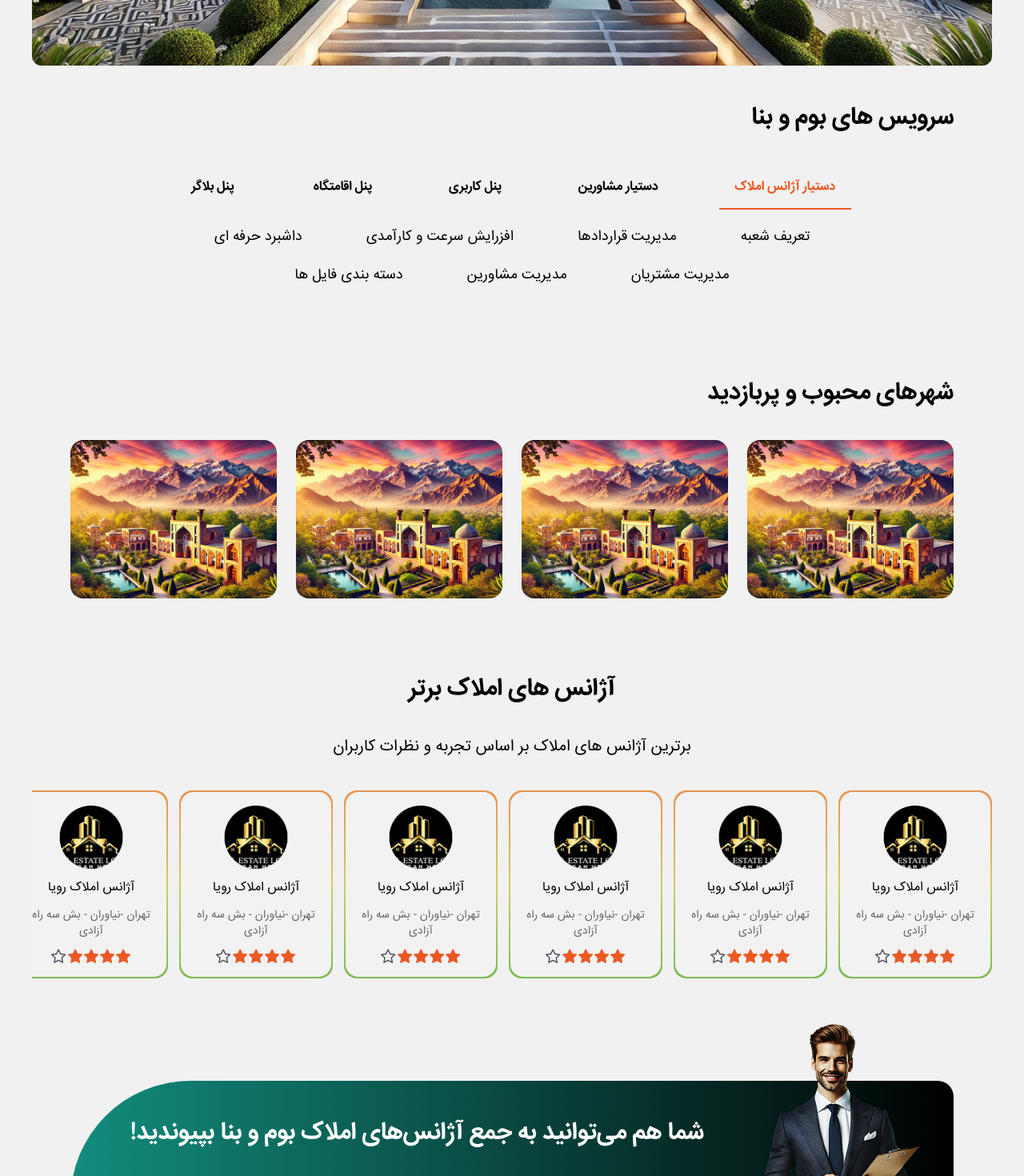
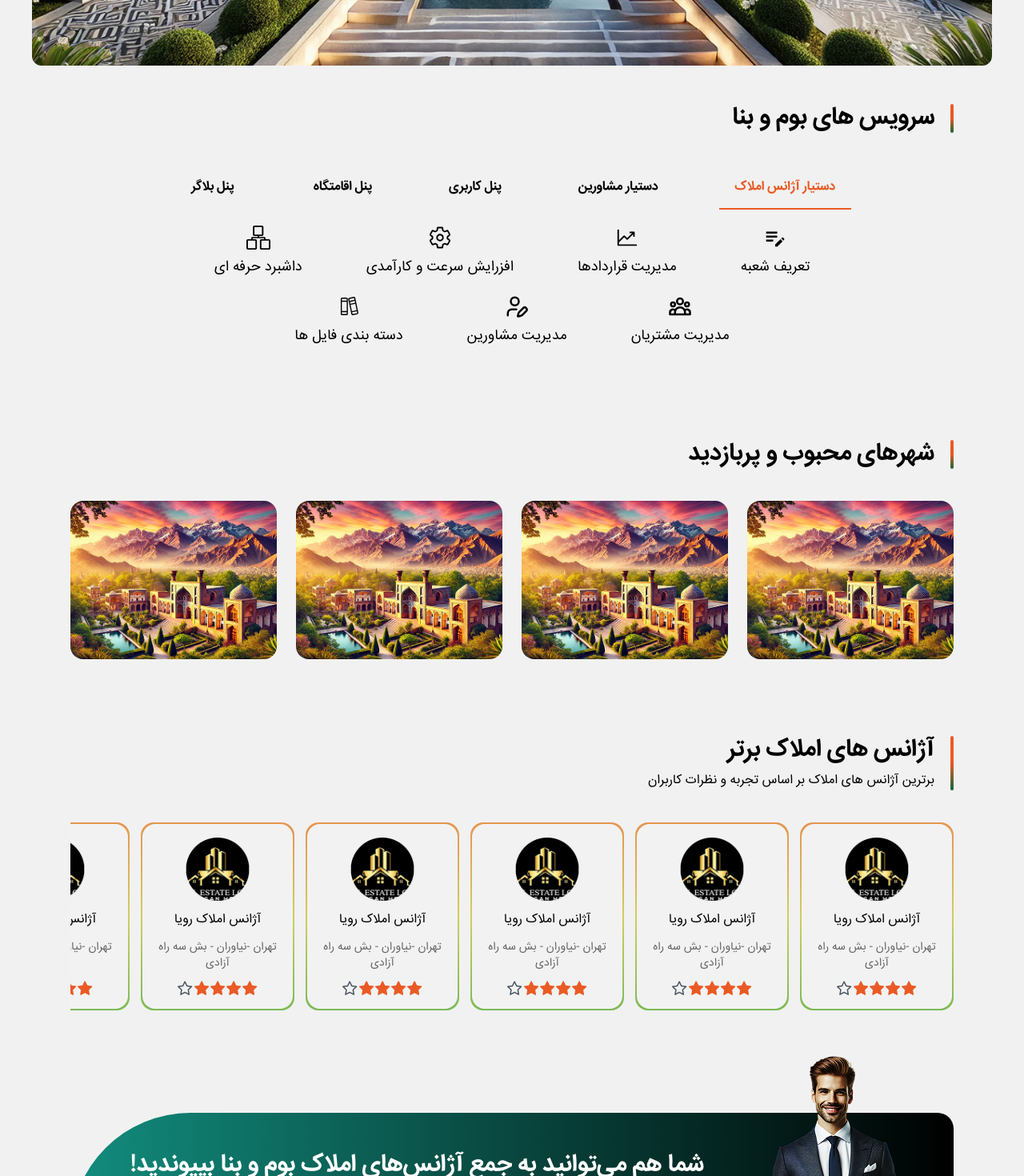
Before and after one commit to Alireza-Mashayekhy/boomobana, a Next.js app: page / in a window 1280 px wide. Shown: the part 680-2150 px from the top of the page at 80% size. Built offline with nearby package versions, Linux system fonts and the light colour scheme.

Commit message:
change titles

```diff
--- a/eslint.config.mjs
+++ b/eslint.config.mjs
@@ -1,9 +1,9 @@
-import { dirname } from 'path';
-import { fileURLToPath } from 'url';
 import { FlatCompat } from '@eslint/eslintrc';
 import reactHooks from 'eslint-plugin-react-hooks';
 import simpleImportSort from 'eslint-plugin-simple-import-sort';
 import unusedImports from 'eslint-plugin-unused-imports';
+import { dirname } from 'path';
+import { fileURLToPath } from 'url';
 
 const __filename = fileURLToPath(import.meta.url);
 const __dirname = dirname(__filename);
--- a/liara.json
+++ b/liara.json
@@ -2,7 +2,7 @@
   "app": "boomobana",
   "port": 3000,
   "build": {
-    "location": "germany"
+    "location": "iran"
   },
   "disks": []
 }
--- /dev/null
+++ b/src/components/atoms/Title/indes.tsx
@@ -0,0 +1,13 @@
+const Title = ({ title, description }: { title: string; description?: string }) => {
+  return (
+    <div className='flex gap-5 mb-10'>
+      <span className='w-1 bg-gradient-to-b from-primary-1 from-50% to-primary-2 rounded-full' />
+      <div className='flex flex-col gap-2'>
+        <h2 className='text-3xl font-bold'>{title}</h2>
+        {description && <h3>{description}</h3>}
+      </div>
+    </div>
+  );
+};
+
+export default Title;
--- a/src/components/pages/Home/LovelyCities.tsx
+++ b/src/components/pages/Home/LovelyCities.tsx
@@ -1,4 +1,5 @@
 import LovelyCard from '@/components/atoms/LovelyCard';
+import Title from '@/components/atoms/Title/indes';
 
 const LovelyCities = () => {
   const cities = [
@@ -22,7 +23,7 @@ const LovelyCities = () => {
 
   return (
     <div className='p-12'>
-      <h2 className='text-3xl font-bold mb-10'>شهرهای محبوب و پربازدید</h2>
+      <Title title='شهرهای محبوب و پربازدید' />
       <div className='flex justify-center'>
         <div className='grid grid-cols-4 gap-6 w-full max-w-[1400px]'>
           {cities.map((city) => {
--- a/src/components/pages/Home/NewestPosts.tsx
+++ b/src/components/pages/Home/NewestPosts.tsx
@@ -3,6 +3,8 @@
 import { TabPanel, TabPanelPassThroughMethodOptions, TabView } from 'primereact/tabview';
 import { classNames } from 'primereact/utils';
 import { useState } from 'react';
+
+import Title from '@/components/atoms/Title/indes';
 
 const Cards = () => {
   return (
@@ -36,10 +38,10 @@ const NewestPosts = () => {
   ];
   return (
     <div className='p-12 pt-20'>
-      <h2 className='text-3xl font-bold mb-10 text-center'>جدید ترین آگهی ها </h2>
-      <p className='text-xl mb-10 text-center'>
-        بهترین گزینه متناسب با نیاز و سلیقه شما ، تنها با چند کلیک در دسترس شماست
-      </p>
+      <Title
+        title='جدید ترین آگهی ها'
+        description='بهترین گزینه متناسب با نیاز و سلیقه شما ، تنها با چند کلیک در دسترس شماست'
+      />
       <TabView
         onTabChange={(e) => setValue?.(e.index)}
         activeIndex={value}
--- a/src/components/pages/Home/SecondSection.tsx
+++ b/src/components/pages/Home/SecondSection.tsx
@@ -1,17 +1,27 @@
 'use client';
 
-import { useState } from 'react';
+import React, { useState } from 'react';
+import { HiOutlineUserGroup } from 'react-icons/hi';
+import { IoSettingsOutline } from 'react-icons/io5';
+import { LuUserPen } from 'react-icons/lu';
+import { MdOutlineEditNote } from 'react-icons/md';
+import { PiBooksLight, PiChartLineUp } from 'react-icons/pi';
+import { SlOrganization } from 'react-icons/sl';
 
 import Tabs from '@/components/atoms/Tabs';
+import Title from '@/components/atoms/Title/indes';
 
-const Items = ({ items }: { items: string[] }) => {
+const Items = ({ items }: { items: { name: string; icon: React.ReactElement }[] }) => {
   return (
     <div className='flex justify-center'>
       <div className='flex items-center gap-x-20 gap-y-5 justify-center flex-wrap max-w-[900px]  rounded-md py-5 px-10 backdrop-blur-sm'>
         {items.map((item, index) => {
           return (
-            <div className='text-lg text-secondary-1' key={`item-${item}-${index}`}>
-              {item}
+            <div
+              className='text-lg text-secondary-1 flex flex-col items-center gap-2'
+              key={`item-${item}-${index}`}>
+              <div className='text-3xl'>{item.icon}</div>
+              {item.name}
             </div>
           );
         })}
@@ -29,13 +39,13 @@ export default function SecondSection() {
       children: (
         <Items
           items={[
-            'تعریف شعبه ',
-            'مدیریت قراردادها',
-            'افزرایش سرعت و کارآمدی',
-            'داشبرد حرفه ای ',
-            'مدیریت مشتریان',
-            'مدیریت مشاورین ',
-            'دسته بندی فایل ها '
+            { icon: <MdOutlineEditNote />, name: 'تعریف شعبه ' },
+            { icon: <PiChartLineUp />, name: 'مدیریت قراردادها' },
+            { icon: <IoSettingsOutline />, name: 'افزرایش سرعت و کارآمدی' },
+            { icon: <SlOrganization />, name: 'داشبرد حرفه ای ' },
+            { icon: <HiOutlineUserGroup />, name: 'مدیریت مشتریان' },
+            { icon: <LuUserPen />, name: 'مدیریت مشاورین ' },
+            { icon: <PiBooksLight />, name: 'دسته بندی فایل ها ' }
           ]}
         />
       )
@@ -45,13 +55,13 @@ export default function SecondSection() {
       children: (
         <Items
           items={[
-            'تعریف شعبه ',
-            'مدیریت قراردادها',
-            'افزرایش سرعت و کارآمدی',
-            'داشبرد حرفه ای ',
-            'مدیریت مشتریان',
-            'مدیریت مشاورین ',
-            'دسته بندی فایل ها '
+            { icon: <MdOutlineEditNote />, name: 'تعریف شعبه ' },
+            { icon: <PiChartLineUp />, name: 'مدیریت قراردادها' },
+            { icon: <IoSettingsOutline />, name: 'افزرایش سرعت و کارآمدی' },
+            { icon: <SlOrganization />, name: 'داشبرد حرفه ای ' },
+            { icon: <HiOutlineUserGroup />, name: 'مدیریت مشتریان' },
+            { icon: <LuUserPen />, name: 'مدیریت مشاورین ' },
+            { icon: <PiBooksLight />, name: 'دسته بندی فایل ها ' }
           ]}
         />
       )
@@ -61,13 +71,13 @@ export default function SecondSection() {
       children: (
         <Items
           items={[
-            'تعریف شعبه ',
-            'مدیریت قراردادها',
-            'افزرایش سرعت و کارآمدی',
-            'داشبرد حرفه ای ',
-            'مدیریت مشتریان',
-            'مدیریت مشاورین ',
-            'دسته بندی فایل ها '
+            { icon: <MdOutlineEditNote />, name: 'تعریف شعبه ' },
+            { icon: <PiChartLineUp />, name: 'مدیریت قراردادها' },
+            { icon: <IoSettingsOutline />, name: 'افزرایش سرعت و کارآمدی' },
+            { icon: <SlOrganization />, name: 'داشبرد حرفه ای ' },
+            { icon: <HiOutlineUserGroup />, name: 'مدیریت مشتریان' },
+            { icon: <LuUserPen />, name: 'مدیریت مشاورین ' },
+            { icon: <PiBooksLight />, name: 'دسته بندی فایل ها ' }
           ]}
         />
       )
@@ -77,13 +87,13 @@ export default function SecondSection() {
       children: (
         <Items
           items={[
-            'تعریف شعبه ',
-            'مدیریت قراردادها',
-            'افزرایش سرعت و کارآمدی',
-            'داشبرد حرفه ای ',
-            'مدیریت مشتریان',
-            'مدیریت مشاورین ',
-            'دسته بندی فایل ها '
+            { icon: <MdOutlineEditNote />, name: 'تعریف شعبه ' },
+            { icon: <PiChartLineUp />, name: 'مدیریت قراردادها' },
+            { icon: <IoSettingsOutline />, name: 'افزرایش سرعت و کارآمدی' },
+            { icon: <SlOrganization />, name: 'داشبرد حرفه ای ' },
+            { icon: <HiOutlineUserGroup />, name: 'مدیریت مشتریان' },
+            { icon: <LuUserPen />, name: 'مدیریت مشاورین ' },
+            { icon: <PiBooksLight />, name: 'دسته بندی فایل ها ' }
           ]}
         />
       )
@@ -93,13 +103,13 @@ export default function SecondSection() {
       children: (
         <Items
           items={[
-            'تعریف شعبه ',
-            'مدیریت قراردادها',
-            'افزرایش سرعت و کارآمدی',
-            'داشبرد حرفه ای ',
-            'مدیریت مشتریان',
-            'مدیریت مشاورین ',
-            'دسته بندی فایل ها '
+            { icon: <MdOutlineEditNote />, name: 'تعریف شعبه ' },
+            { icon: <PiChartLineUp />, name: 'مدیریت قراردادها' },
+            { icon: <IoSettingsOutline />, name: 'افزرایش سرعت و کارآمدی' },
+            { icon: <SlOrganization />, name: 'داشبرد حرفه ای ' },
+            { icon: <HiOutlineUserGroup />, name: 'مدیریت مشتریان' },
+            { icon: <LuUserPen />, name: 'مدیریت مشاورین ' },
+            { icon: <PiBooksLight />, name: 'دسته بندی فایل ها ' }
           ]}
         />
       )
@@ -108,7 +118,7 @@ export default function SecondSection() {
 
   return (
     <div className='p-12'>
-      <h2 className='text-3xl font-bold mb-10'>سرویس های بوم و بنا</h2>
+      <Title title='سرویس های بوم و بنا' />
       <Tabs tabs={tabItems} activeIndex={value} onChange={(index) => setValue(index)} />
     </div>
   );
--- a/src/components/pages/Home/TopAgencies.tsx
+++ b/src/components/pages/Home/TopAgencies.tsx
@@ -5,15 +5,18 @@ import 'swiper/css';
 import { Autoplay } from 'swiper/modules';
 import { Swiper, SwiperSlide } from 'swiper/react';
 
+import Title from '@/components/atoms/Title/indes';
 import TopAgencyCard from '@/components/atoms/TopAgencyCard';
 
 const TopAgencies = () => {
   const agencies = [...Array.from({ length: 20 })];
 
   return (
-    <div className='py-12'>
-      <h2 className='text-3xl font-bold mb-10 text-center'>آژانس های املاک برتر </h2>
-      <p className='text-xl mb-10 text-center'>برترین آژانس های املاک بر اساس تجربه و نظرات کاربران</p>
+    <div className='p-12'>
+      <Title
+        title='آژانس های املاک برتر'
+        description='برترین آژانس های املاک بر اساس تجربه و نظرات کاربران'
+      />
       <Swiper
         slidesPerView='auto'
         spaceBetween={14}
```
